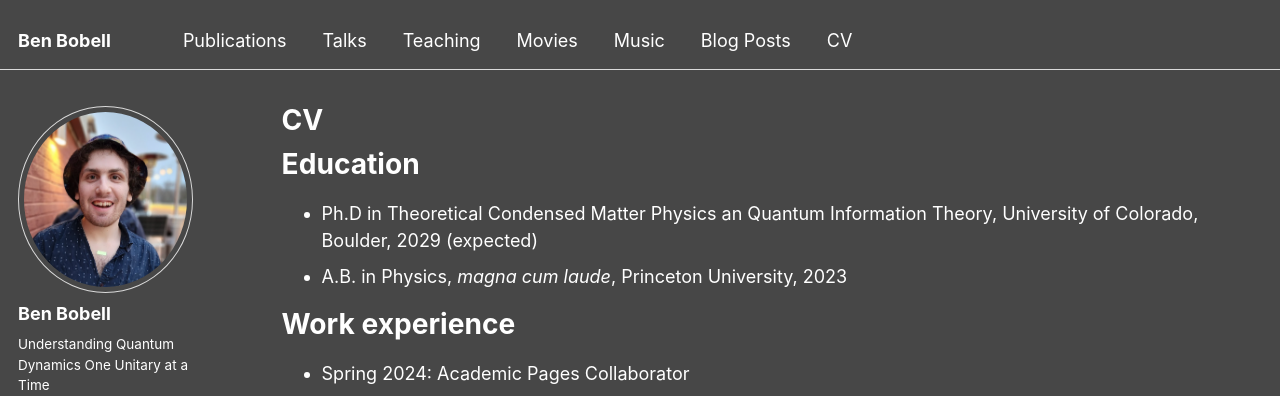
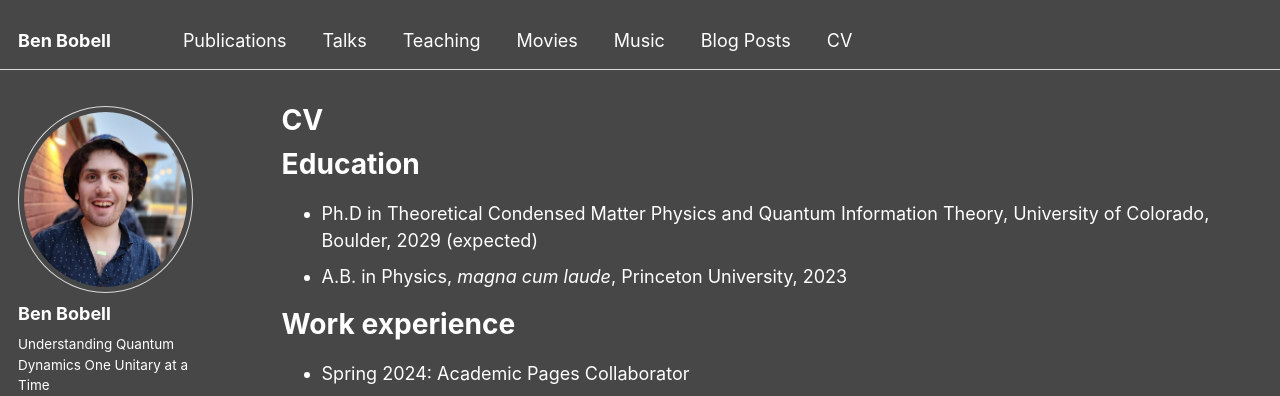
Before and after one commit to BenBobell00/BenBobell00.github.io, a Jekyll site: the page built from _pages/cv.md, in a window 1280 px wide and 900 px high. Shown: the top 396 px of the window. Built offline with Jekyll 4.4.1, drawn with Linux system fonts in a browser that asks for light colours; some web fonts are replaced.

Commit message:
Update cv.md

```diff
--- a/_pages/cv.md
+++ b/_pages/cv.md
@@ -11,7 +11,7 @@ redirect_from:
 
 Education
 ======
-* Ph.D in Theoretical Condensed Matter Physics an Quantum Information Theory, University of Colorado, Boulder, 2029 (expected)
+* Ph.D in Theoretical Condensed Matter Physics and Quantum Information Theory, University of Colorado, Boulder, 2029 (expected)
 * A.B. in Physics, _magna cum laude_, Princeton University, 2023
 
 Work experience
```
